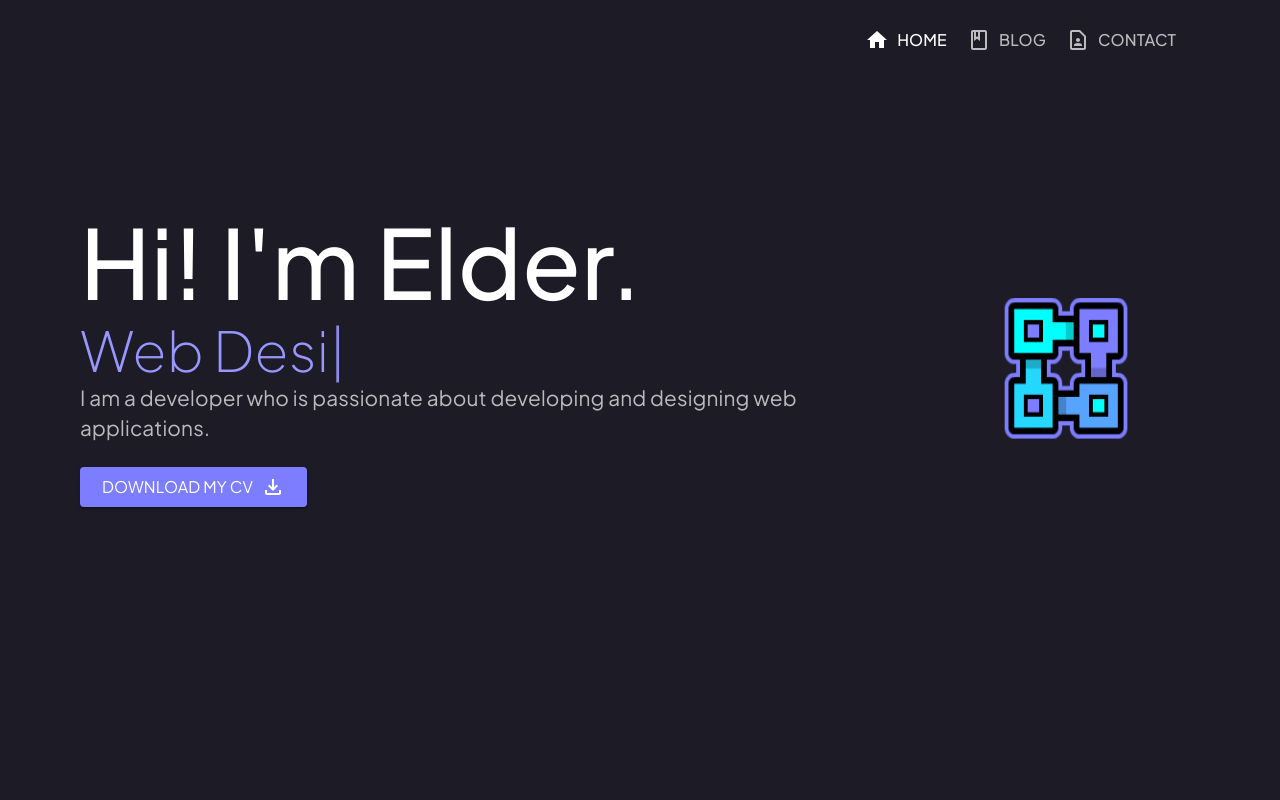
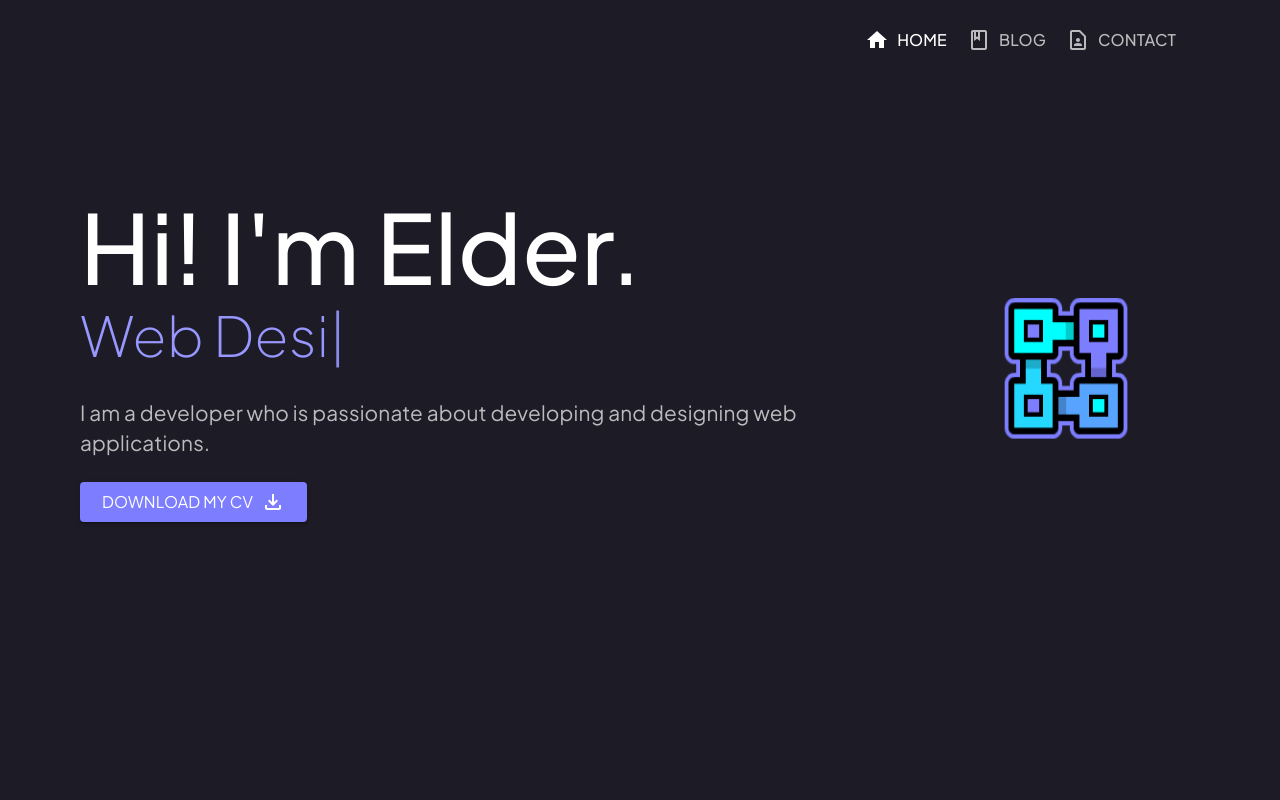
Before and after one commit to Elder-Meyer/personal-portfolio, a React (Vite) app: page /home in a window 1280 px wide. Shown: the top 800 px of the page. Built offline with nearby package versions, Linux system fonts and the light colour scheme.

Commit message:
2.2.0 Fix Inconsistent Typewriter Effect Small Devices

```diff
--- a/src/views/home/Presentation/Presentation.jsx
+++ b/src/views/home/Presentation/Presentation.jsx
@@ -28,14 +28,22 @@ const CaptionInfo = () => {
       <Typography variant='h1' color='text.primary' sx={{fontWeight: 500, fontSize: {xs: 76, sm: 86, md: 96}}}>
         Hi! I'm Elder.
       </Typography>
-      <Typography variant='h2' color='primary.light' sx={{fontWeight: 100, fontSize: {xs: 35, sm: 50, md: 55}}}>
+      <Typography variant='h2' color='primary.light'
+        sx={{
+          fontWeight: 100, fontSize: {xs: 35, sm: 50, md: 55},
+          position: "relative"
+        }}
+      >
+        <Box sx={{position: "absolute"}}>
           <Typewriter
             options={{
-            strings: [ "Web Developer", "Web Designer", "UI/UX Dev" ],
+              strings: [ "Web Developer", "Web Designer", "UI/UX Developer", "Software Enginner" ],
               loop: true,
               autoStart: true,
             }}
           />
+        </Box>
+        <Toolbar sx={{ my:2}} />
       </Typography>
       <Typography variant='body2' color="text.secondary" sx={{fontSize: "1.3rem"}}>
         I am a developer who is passionate about developing and designing web applications.
```
Lines whose indentation alone changed are shown as unchanged.
